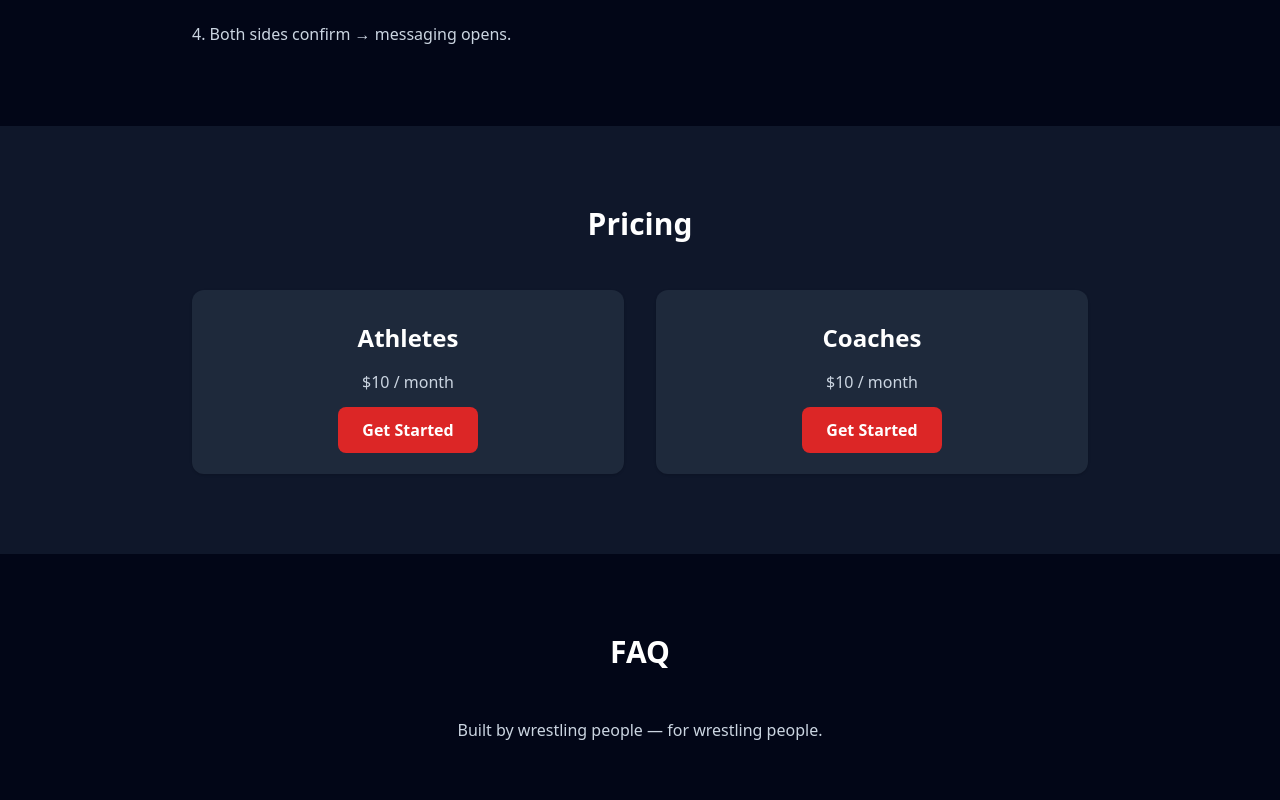
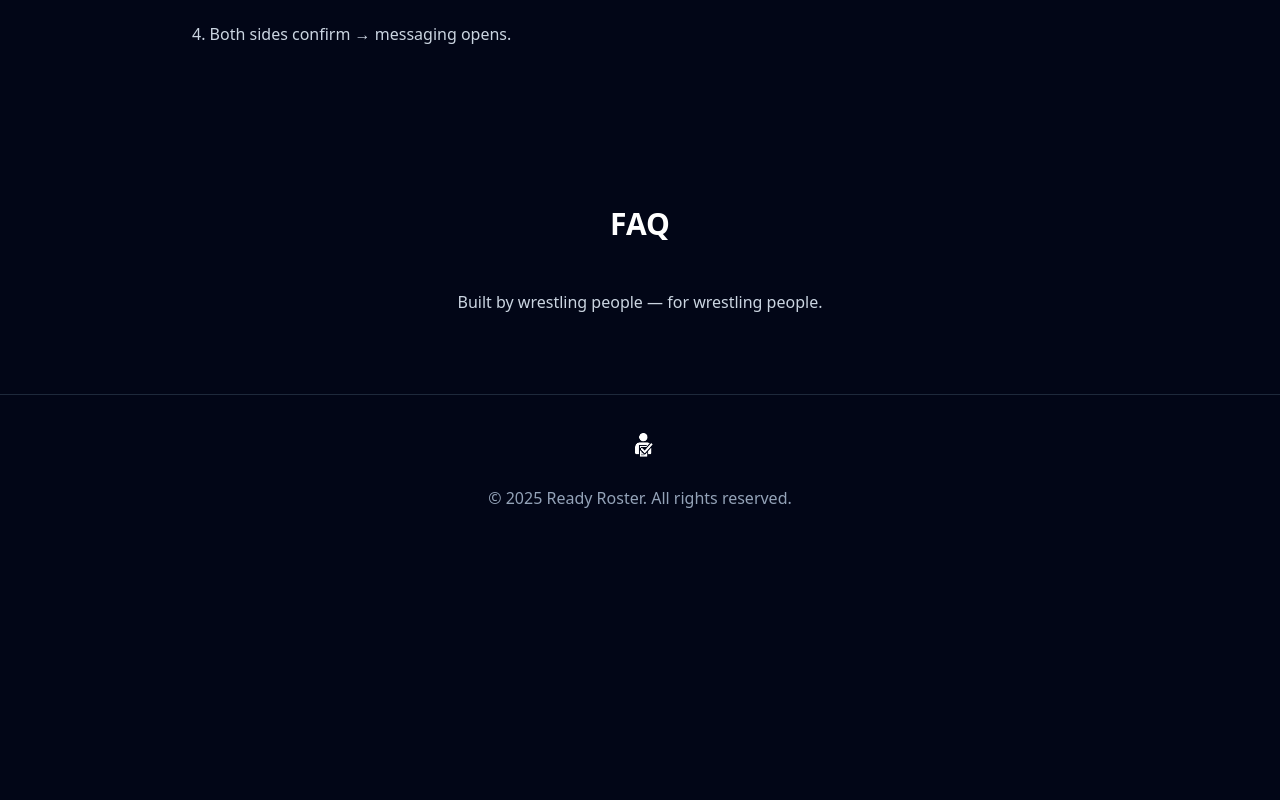
Before and after one commit to EricHughes88/readyroster-landing-site, a Next.js app: page / in a window 1280 px wide. Shown: the part 1180-1980 px from the top of the page. After the commit the page ends 1722 px from the top, so only its background shows below. Built offline with nearby package versions, Linux system fonts and the light colour scheme.

Commit message:
Remove pricing section for free beta launch

```diff
--- a/app/_components/ClientNav.tsx
+++ b/app/_components/ClientNav.tsx
@@ -95,9 +95,6 @@ export default function ClientNav() {
             <a href="#how" className="hover:text-red-400">
               How it Works
             </a>
-            <a href="#pricing" className="hover:text-red-400">
-              Pricing
-            </a>
             <a href="#faq" className="hover:text-red-400">
               FAQ
             </a>
@@ -172,13 +169,6 @@ export default function ClientNav() {
                   How it Works
                 </a>
                 <a
-                  href="#pricing"
-                  onClick={closeMenu}
-                  className="rounded-lg border border-slate-800 bg-slate-900 px-3 py-2"
-                >
-                  Pricing
-                </a>
-                <a
                   href="#faq"
                   onClick={closeMenu}
                   className="rounded-lg border border-slate-800 bg-slate-900 px-3 py-2"
--- a/app/page.tsx
+++ b/app/page.tsx
@@ -20,10 +20,15 @@ export default function Home() {
         </Link>
 
         <nav className="flex gap-6">
-          <a href="#features" className="hover:text-red-400">Features</a>
-          <a href="#how" className="hover:text-red-400">How it Works</a>
-          <a href="#pricing" className="hover:text-red-400">Pricing</a>
-          <a href="#faq" className="hover:text-red-400">FAQ</a>
+          <a href="#features" className="hover:text-red-400">
+            Features
+          </a>
+          <a href="#how" className="hover:text-red-400">
+            How it Works
+          </a>
+          <a href="#faq" className="hover:text-red-400">
+            FAQ
+          </a>
           <Link href="/login" className="hover:text-red-400 font-semibold">
             Log In
           </Link>
@@ -45,8 +50,8 @@ export default function Home() {
         </div>
 
         <p className="text-lg text-slate-300 max-w-2xl mb-6">
-          The digital free-agent marketplace for youth wrestling. Connect athletes
-          with teams, confirm matches, and streamline communication.
+          The digital free-agent marketplace for youth wrestling. Connect
+          athletes with teams, confirm matches, and streamline communication.
         </p>
 
         <div className="flex gap-4">
@@ -89,32 +94,13 @@ export default function Home() {
       <section id="how" className="scroll-mt-24 py-20 px-6">
         <h2 className="text-3xl font-bold text-center mb-12">How It Works</h2>
         <div className="max-w-4xl mx-auto space-y-6 text-slate-300">
-          <p>1. Athletes create a profile with their age, weight class, and availability.</p>
+          <p>
+            1. Athletes create a profile with their age, weight class, and
+            availability.
+          </p>
           <p>2. Coaches post team needs for specific events.</p>
           <p>3. Ready Roster matches athletes and coaches.</p>
           <p>4. Both sides confirm → messaging opens.</p>
-        </div>
-      </section>
-
-      {/* ===== Pricing ===== */}
-      <section id="pricing" className="scroll-mt-24 py-20 px-6 bg-slate-900">
-        <h2 className="text-3xl font-bold text-center mb-12">Pricing</h2>
-        <div className="grid md:grid-cols-2 gap-8 max-w-4xl mx-auto">
-          {["Athletes", "Coaches"].map((role) => (
-            <div
-              key={role}
-              className="p-8 bg-slate-800 rounded-xl shadow text-center"
-            >
-              <h3 className="text-2xl font-semibold mb-4">{role}</h3>
-              <p className="text-slate-300 mb-6">$10 / month</p>
-              <Link
-                href="/create-account"
-                className="px-6 py-3 bg-red-600 rounded-lg text-white font-semibold hover:bg-red-700 transition"
-              >
-                Get Started
-              </Link>
-            </div>
-          ))}
         </div>
       </section>
 
```
